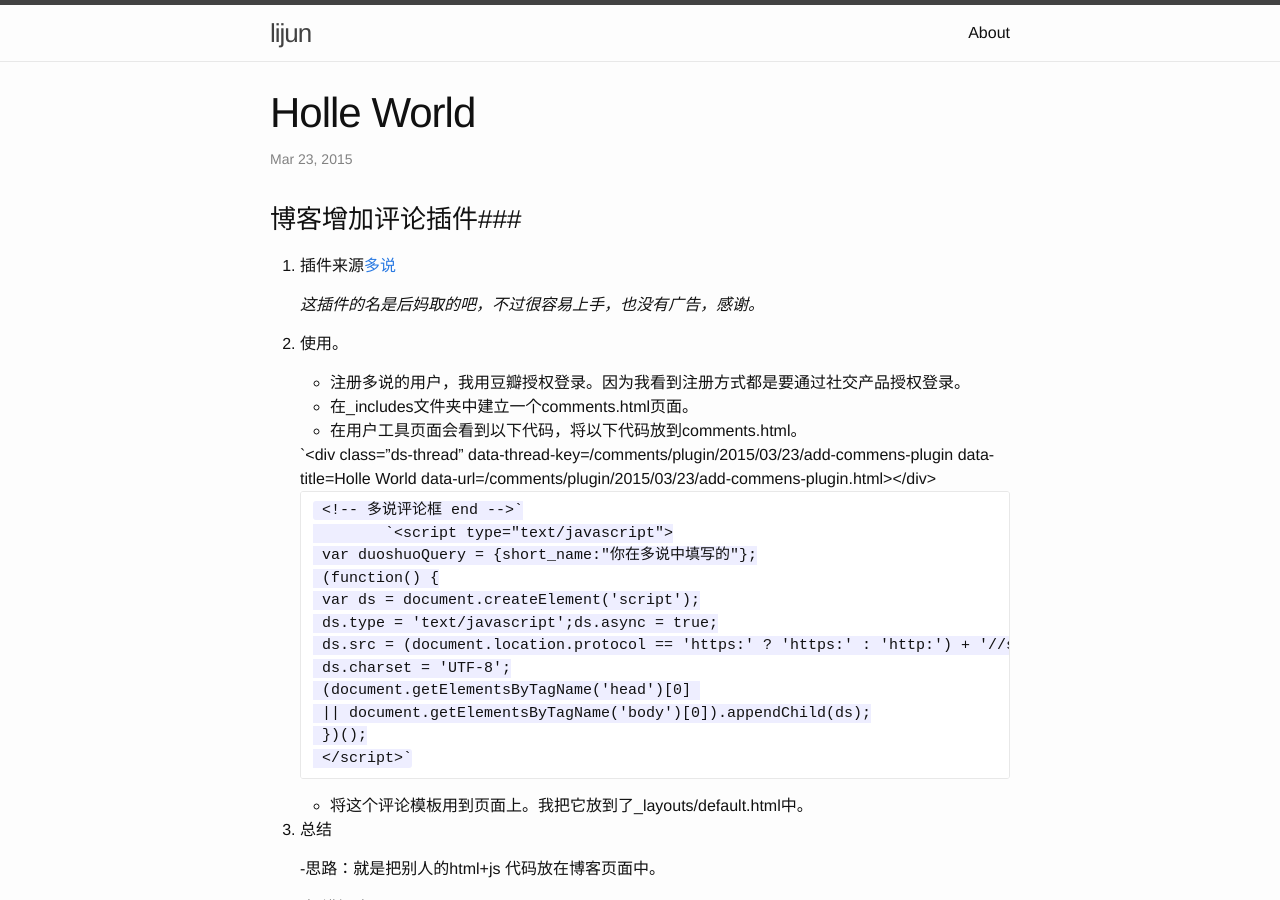
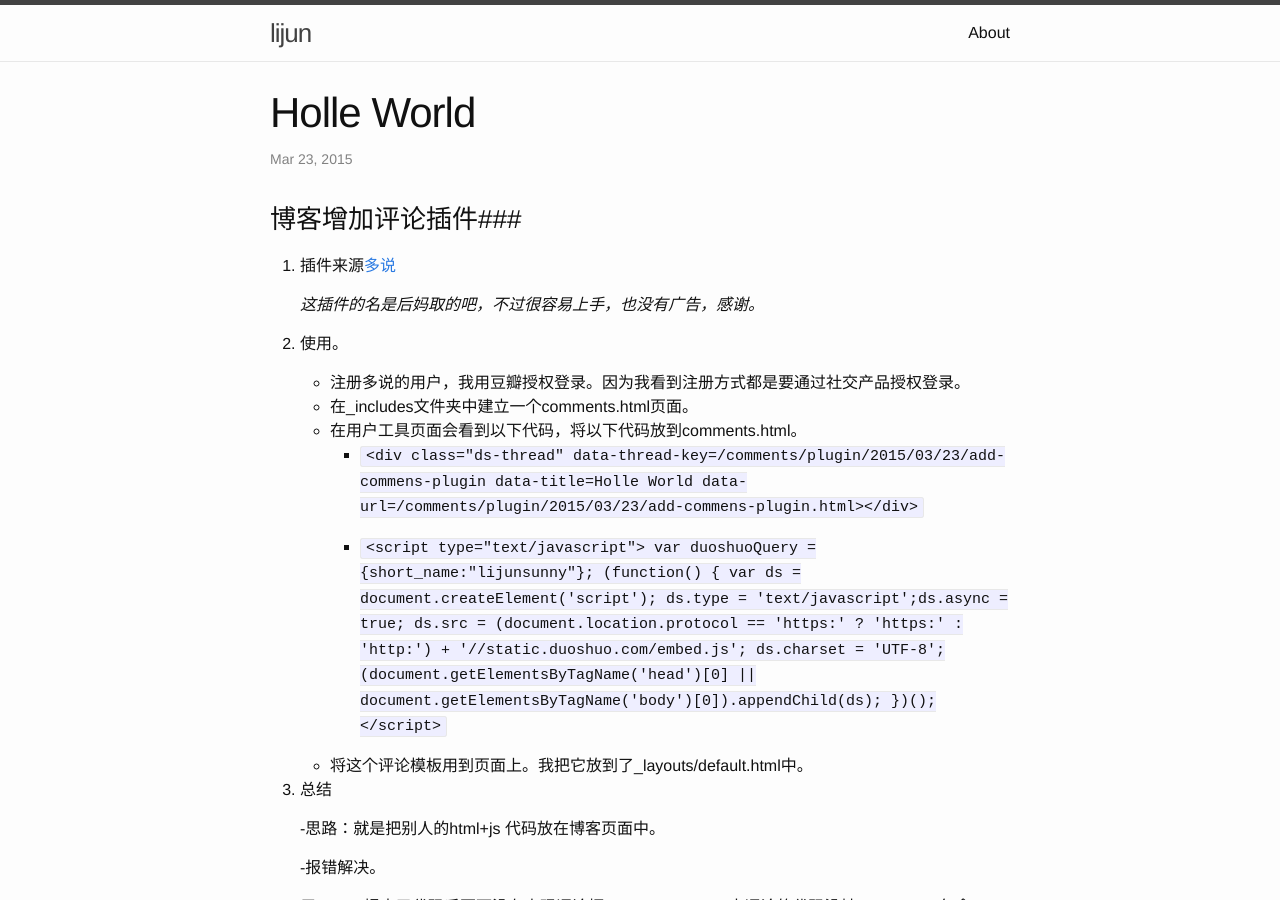
Before and after one commit to lijunsunny/blog, a Jekyll site: the page built from _posts/2015-03-23-add-commens-plugin.md, in a window 1280 px wide and 900 px high. Built offline with Jekyll 4.4.1, drawn with Linux system fonts in a browser that asks for light colours; comment, search, counter and statistics services are not loaded.

Commit message:
modify code

```diff
--- a/_posts/2015-03-23-add-commens-plugin.md
+++ b/_posts/2015-03-23-add-commens-plugin.md
@@ -14,22 +14,20 @@ categories: comments plugin
 
 	- 注册多说的用户，我用豆瓣授权登录。因为我看到注册方式都是要通过社交产品授权登录。
 	- 在_includes文件夹中建立一个comments.html页面。
-	- 在用户工具页面会看到以下代码，将以下代码放到comments.html。<br/>
+	- 在用户工具页面会看到以下代码，将以下代码放到comments.html。
+		- `<div class="ds-thread" data-thread-key={{page.id}} data-title={{page.title}} data-url={{page.url}}></div>`
 
-    	`<!-- 多说评论框 start --><div class="ds-thread" data-thread-key={{page.id}} data-title={{page.title}} data-url={{page.url}}></div>
-		<!-- 多说评论框 end -->`
-    	`<script type="text/javascript">
-		var duoshuoQuery = {short_name:"你在多说中填写的"};
+		- `<script type="text/javascript">
+		var duoshuoQuery = {short_name:"lijunsunny"};
 		(function() {
-		var ds = document.createElement('script');
-		ds.type = 'text/javascript';ds.async = true;
-		ds.src = (document.location.protocol == 'https:' ? 'https:' : 'http:') + '//static.duoshuo.com/embed.js';
-		ds.charset = 'UTF-8';
-		(document.getElementsByTagName('head')[0]
-		|| document.getElementsByTagName('body')[0]).appendChild(ds);
+			var ds = document.createElement('script');
+			ds.type = 'text/javascript';ds.async = true;
+			ds.src = (document.location.protocol == 'https:' ? 'https:' : 'http:') + '//static.duoshuo.com/embed.js';
+			ds.charset = 'UTF-8';
+			(document.getElementsByTagName('head')[0]
+			 || document.getElementsByTagName('body')[0]).appendChild(ds);
 		})();
 		</script>`
-
 	- 将这个评论模板用到页面上。我把它放到了_layouts/default.html中。
 
 
```
